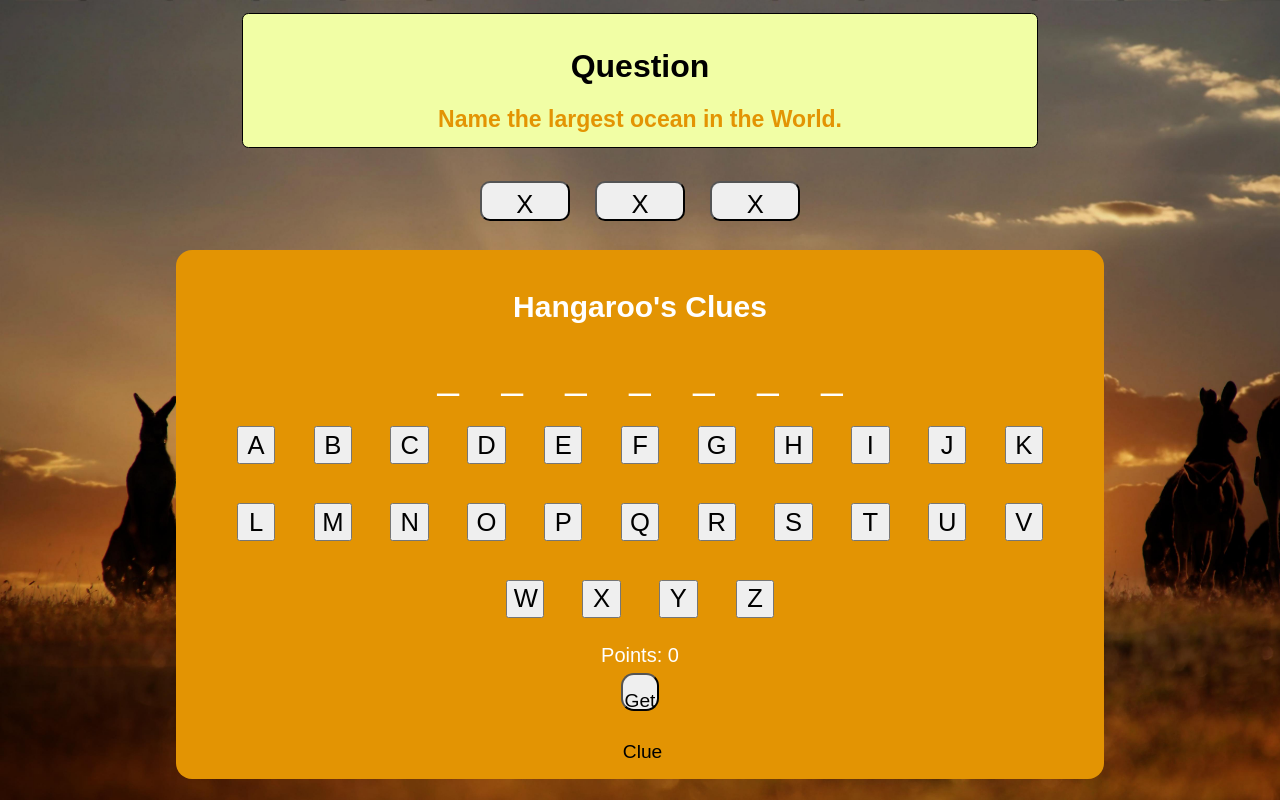
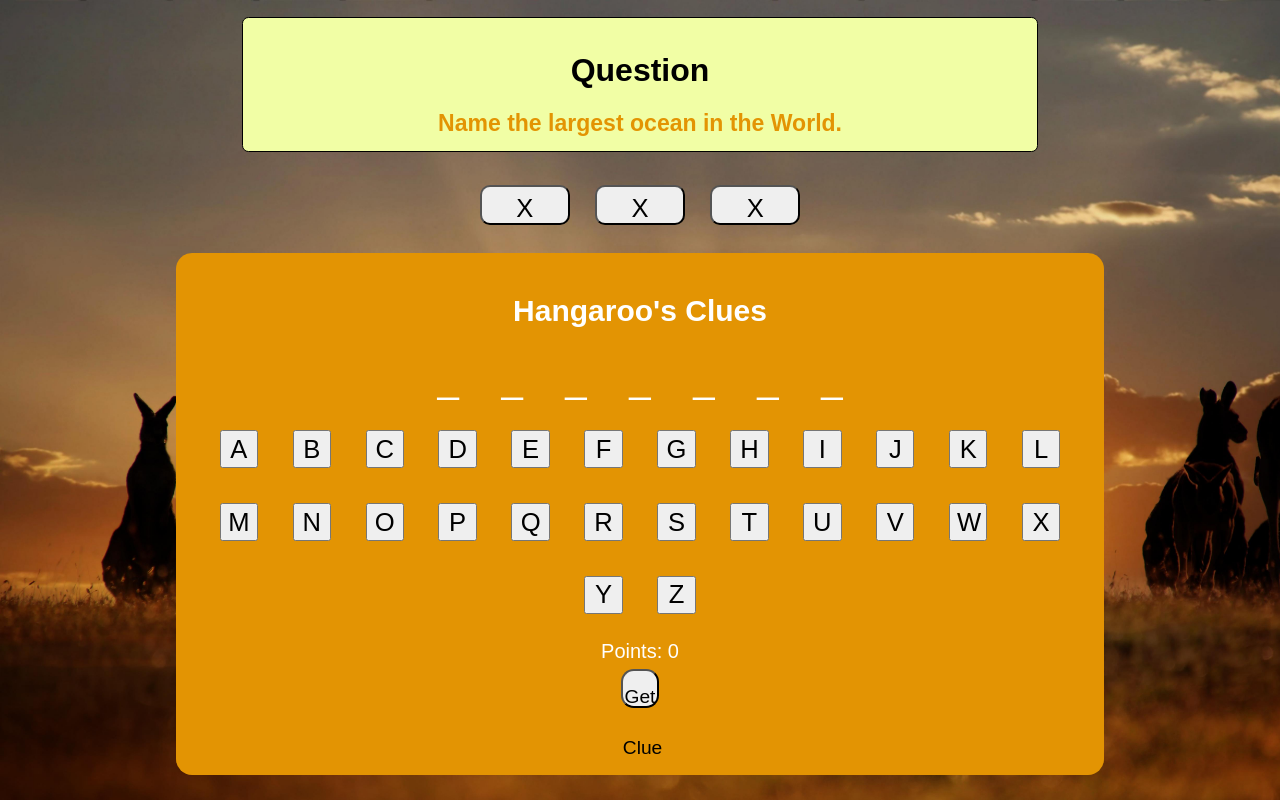
Before and after one commit to HangarooActivity/HangarooActivity.github.io, a PHP site: page / in a window 1280 px wide. Run offline with PHP 8.4, Linux system fonts and the light colour scheme.

Commit message:
Update styles.css

```diff
--- a/styles.css
+++ b/styles.css
@@ -63,8 +63,9 @@ body {
     display: flex;
     justify-content: center;
     flex-wrap: wrap;
-    gap: 1vw;
+    gap: 0.7vw;
     font-size: 3vw;
+	border-radius: 0.5vw;
 }
 
 .letter-button {
@@ -148,7 +149,7 @@ body {
 }
 
 .button {
-    font-size: 3vw;
+    font-size: 5vw;
 }
 
 .keyboard-row {
```
